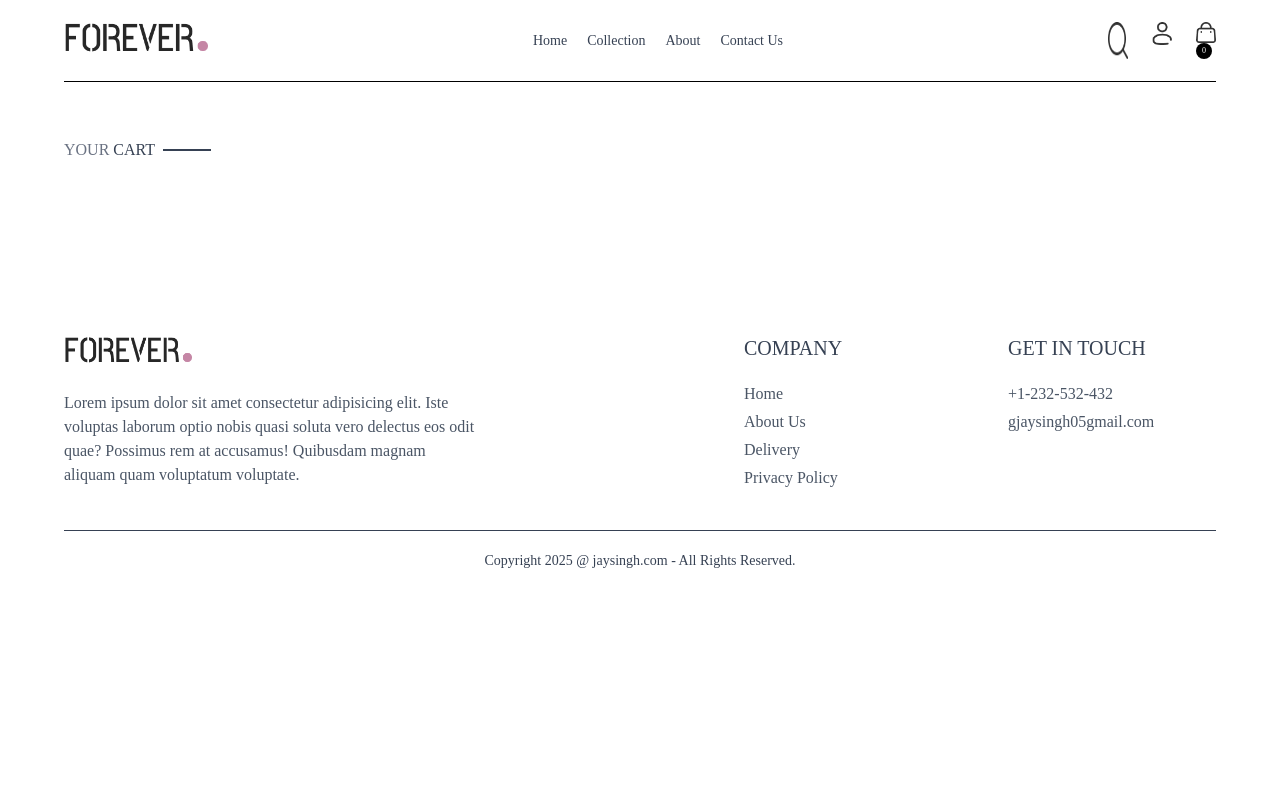
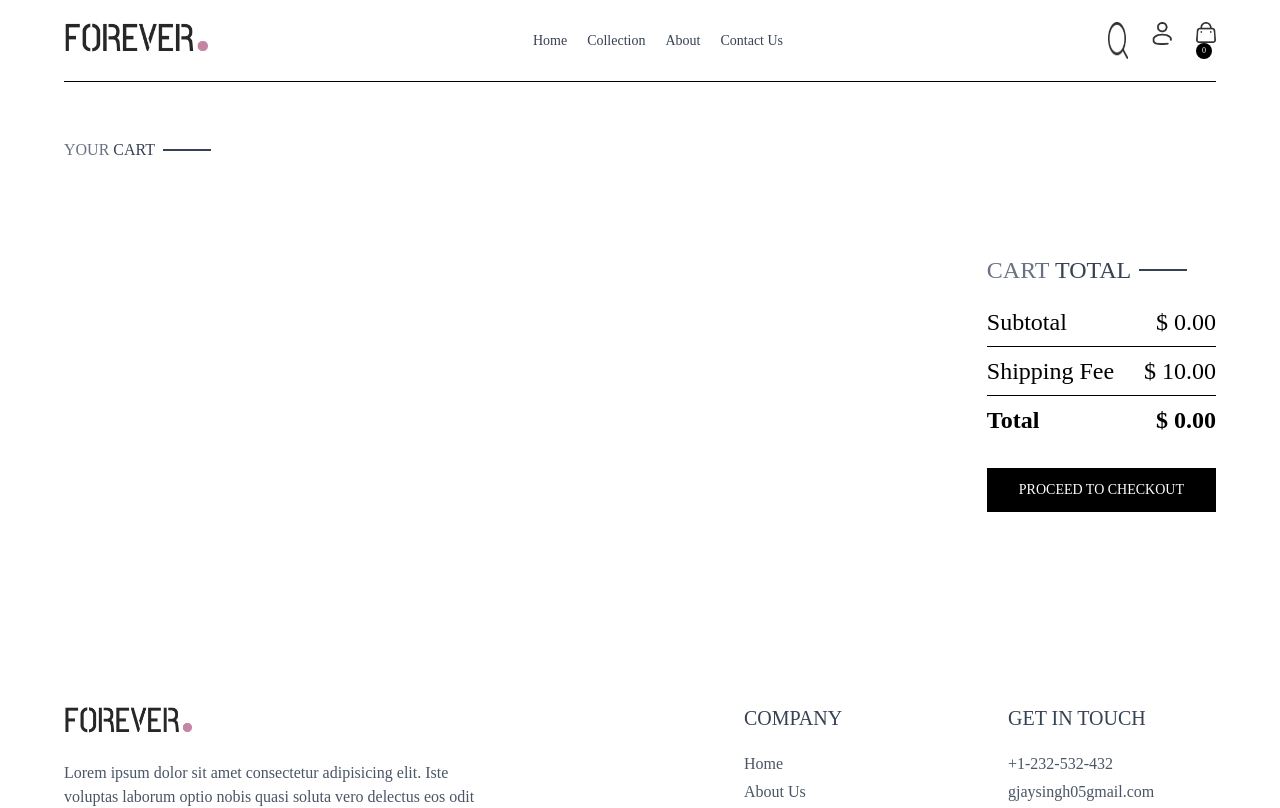
Before and after one commit to Jaysinghgautam/E-ComerceWebsite, a React (Vite) app in the folder Frontend/: page /cart in a window 1280 px wide. Shown: the top 808 px of the page. Built offline with nearby package versions, Linux system fonts and the light colour scheme.

Commit message:
added cartItem functionality

```diff
--- /dev/null
+++ b/Frontend/src/components/CartTotal.jsx
@@ -0,0 +1,40 @@
+import React, { useContext } from 'react';
+import { ShopContext } from '../context/ShopContext'
+import Title from './Title';
+
+function CartTotal() {
+  const { currency, delivery_fee, getCartAmount } = useContext(ShopContext);
+
+  const totalAmount = getCartAmount();
+
+  return (
+    <div className='w-full'>
+      <div className="text-2xl">
+        <Title text1={"CART"} text2={"TOTAL"} />
+      </div>
+
+      <div className="flex flex-col gap-2 mt-2 text-2xl">
+        <div className="flex justify-between">
+          <p>Subtotal</p>
+          <p>{currency} {totalAmount}.00</p>
+        </div>
+
+        <hr />
+
+        <div className="flex justify-between">
+          <p>Shipping Fee</p>
+          <p>{currency} {delivery_fee}.00</p>
+        </div>
+
+        <hr />
+
+        <div className="flex justify-between">
+          <b>Total</b>
+          <b>{currency} {totalAmount === 0 ? 0 : totalAmount + delivery_fee}.00</b>
+        </div>
+      </div>
+    </div>
+  );
+}
+
+export default CartTotal;
--- a/Frontend/src/context/ShopContext.jsx
+++ b/Frontend/src/context/ShopContext.jsx
@@ -37,32 +37,40 @@
   //     console.log(cartItems);
   //   }, [cartItems]);
 
-
   const getcartcount = () => {
     let totalCount = 0;
-    for(const itemId in cartItems) {
-        for(const item in cartItems[itemId]) {
+    for (const itemId in cartItems) {
+      for (const item in cartItems[itemId]) {
         try {
-             if(cartItems[itemId][item] > 0) {
+          if (cartItems[itemId][item] > 0) {
             totalCount += cartItems[itemId][item];
           }
-           } catch (error) {
-
+        } catch (error) {}
       }
     }
+    return totalCount;
+  };
 
-    }
-    return totalCount;
-}
-
-
-    const updateQuantity = async (itemId,size,quantity) => {
+  const updateQuantity = async (itemId, size, quantity) => {
     let cartData = structuredClone(cartItems);
     cartData[itemId][size] = quantity;
     setCartItems(cartData);
+  };
 
+  const getCartAmount = () => {
+    let totalAmount = 0;
+    for (const items in cartItems) {
+      let itemInfo = products.find((product) => product._id === items);
+      for (const item in cartItems[items]) {
+        try {
+          if (cartItems[items][item] > 0) {
+            totalAmount += itemInfo.price * cartItems[items][item];
           }
-
+        } catch (error) {}
+      }
+    }
+    return totalAmount;
+  };
 
   const value = {
     products,
@@ -77,6 +85,7 @@
     addToCart,
     getcartcount,
     updateQuantity,
+    getCartAmount,
   };
 
   return (
--- a/Frontend/src/pages/Cart.jsx
+++ b/Frontend/src/pages/Cart.jsx
@@ -1,10 +1,12 @@
- import React, { useContext, useEffect, useState } from "react";
+import React, { useContext, useEffect, useState } from "react";
 import { ShopContext } from "../context/ShopContext";
 import Title from "../components/Title";
 import binIcon from "../assets/bin_icon.png"; // Import your icon correctly
+import CartTotal from "../components/CartTotal";
 
 function Cart() {
-  const { products, currency, cartItems,updateQuantity } = useContext(ShopContext);
+  const { products, currency, cartItems, updateQuantity } =
+    useContext(ShopContext);
   const [cartData, setCartData] = useState([]);
 
   useEffect(() => {
@@ -32,7 +34,9 @@
       </div>
       <div>
         {cartData.map((item, index) => {
-          const productData = products.find((product) => product._id === item._id);
+          const productData = products.find(
+            (product) => product._id === item._id,
+          );
 
           if (!productData) return null; // prevent crash if product not found
 
@@ -48,13 +52,17 @@
                   alt={productData.name}
                 />
                 <div>
-                  <p className="text-sm sm:text-lg font-medium">{productData.name}</p>
+                  <p className="text-sm sm:text-lg font-medium">
+                    {productData.name}
+                  </p>
                   <div className="flex items-center gap-5 mt-2">
                     <p>
                       {currency}
                       {productData.price}
                     </p>
-                    <p className="px-2 sm:px-3 sm:py-1 border bg-slate-50">{item.size}</p>
+                    <p className="px-2 sm:px-3 sm:py-1 border bg-slate-50">
+                      {item.size}
+                    </p>
                   </div>
                 </div>
               </div>
@@ -63,7 +71,10 @@
                 type="number"
                 min={1}
                 value={item.quantity}
-                readOnly // or handle onChange if you want to update quantity
+                onChange={(e) => {
+                  const newValue = Math.max(1, Number(e.target.value)); // prevent below 1
+                  updateQuantity(item._id, item.size, newValue); // call your state update function
+                }}
               />
               <img
                 onClick={() => updateQuantity(item._id, item.size, 0)}
@@ -75,6 +86,15 @@
           );
         })}
       </div>
+
+        <div className="flex justify-end my-20">
+          <div className=" w-fulll sm:w-[450px">
+            <CartTotal />
+            <div className="w-full text-end">
+              <button className="bg-black text-white text-sm my-8 px-8 py-3" >PROCEED TO CHECKOUT</button>
+            </div>
+          </div>
+        </div>
     </div>
   );
 }
```
Lines whose indentation alone changed are shown as unchanged.
